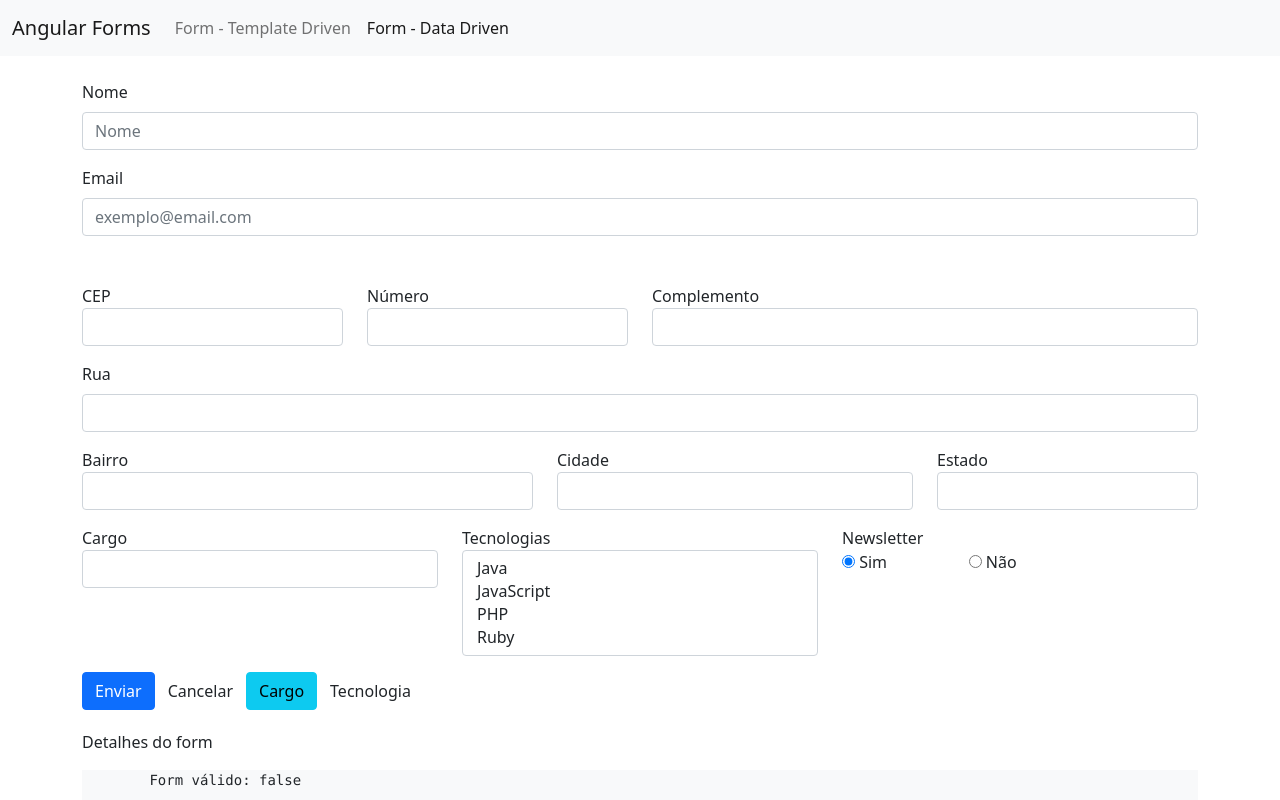
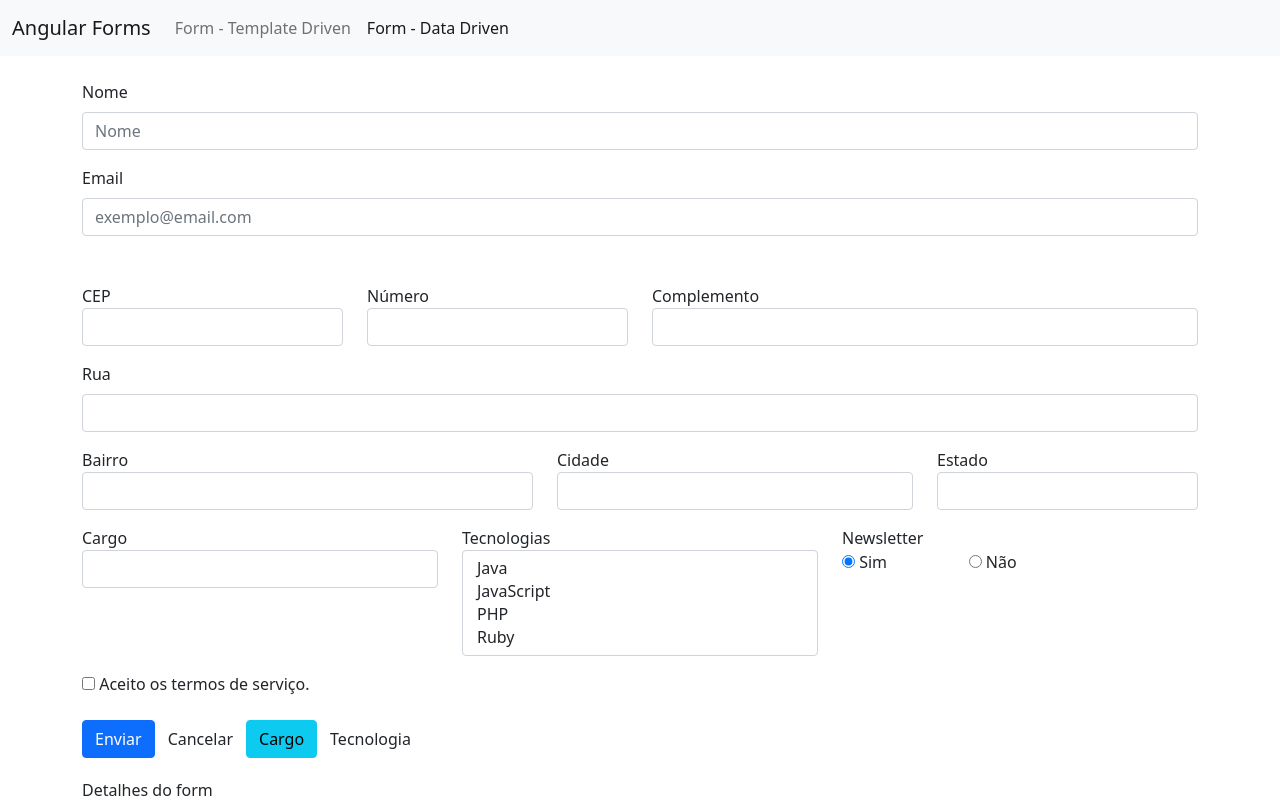
Before and after one commit to gseovana/curso-angular, an Angular app in the folder forms/: page /dataForm in a window 1280 px wide. Shown: the top 800 px of the page. Built offline with nearby package versions, Linux system fonts and the light colour scheme.

Commit message:
forms reativos: checkbox toggle

```diff
--- a/forms/src/app/data-form/data-form.component.html
+++ b/forms/src/app/data-form/data-form.component.html
@@ -36,8 +36,8 @@
       </div>
 
       <!--rua-->
-      <div class="mb-3 form-group" [ngClass]="aplicaCssErro('endereco.rua')">
-        <div class="col-sm-12">
+      <div class="mb-3 form-group">
+        <div class="col-sm-12" [ngClass]="aplicaCssErro('endereco.rua')">
           <label for="rua" class="form-label">Rua</label>
           <input type="text" class="form-control" id="rua" formControlName="rua">
           <app-campo-control-error [mostrarErro]="verificaValidTouched('endereco.rua')" mensagemErro="Campo obrigatório." class="obrigatorio"></app-campo-control-error>
@@ -45,8 +45,8 @@
       </div>
 
       <!--bairro, cidade, estado-->
-      <div class="form-group row mb-3" [ngClass]="aplicaCssErro('endereco.bairro')">
-        <div class="col-md-5">
+      <div class="form-group row mb-3">
+        <div class="col-md-5" [ngClass]="aplicaCssErro('endereco.bairro')">
           <label for="bairro" class="control-label">Bairro</label>
           <input type="text" class="form-control" id="bairro" formControlName="bairro">
           <app-campo-control-error [mostrarErro]="verificaValidTouched('endereco.bairro')" mensagemErro="Campo obrigatório." class="obrigatorio"></app-campo-control-error>
@@ -95,7 +95,20 @@
           </div>
         </div>
     </div>
-    <!--botão-->
+
+    <!--termos-->
+    <div class="form-group">
+      <div class="col-md-3" [ngClass]="aplicaCssErro('termos')">
+        <div class="checkbox mb-4">
+          <label class="checkbox-inline">
+            <input type="checkbox" formControlName="termos"> Aceito os termos de serviço.
+          </label>
+          <app-campo-control-error [mostrarErro]="form.get('termos').invalid" mensagemErro="Por favor, aceite os termos." class="obrigatorio"></app-campo-control-error>
+        </div>
+      </div>
+    </div>
+
+    <!--botões-->
         <button type="submit" class="btn btn-primary mr-3">Enviar</button>
         <button (click)="cancelar()" class="btn btn-default">Cancelar</button>
         <button (click)="setarCargo()" class="btn btn-info ">Cargo</button>
--- a/forms/src/app/data-form/data-form.component.ts
+++ b/forms/src/app/data-form/data-form.component.ts
@@ -52,7 +52,8 @@ export class DataFormComponent implements OnInit {
 
       cargo: [null],
       tecnologias: [null],
-      newsletter: ['s']
+      newsletter: ['s'],
+      termos: [null, Validators.pattern('true')]
 
     });
   }
@@ -94,10 +95,9 @@ export class DataFormComponent implements OnInit {
     return !this.form.get(campo).valid && (this.form.get(campo).touched || this.form.get(campo).dirty);
   }
 
-  aplicaCssErro(campo) {
+  aplicaCssErro(campo: string) {
     return {
-      'has-error': this.verificaValidTouched(campo),
-      'has-feedback': !campo.valid && campo.touched
+      'has-error': this.verificaValidTouched(campo)
     };
   }
 
```
